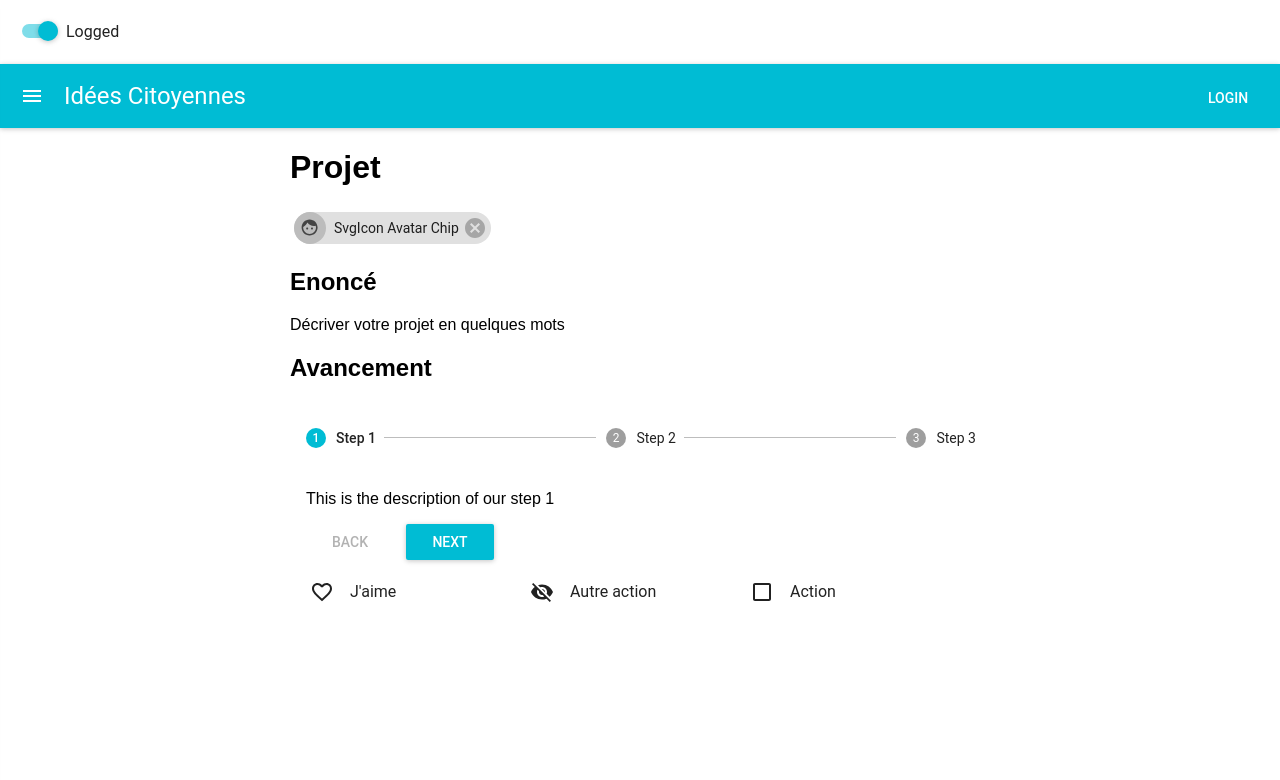
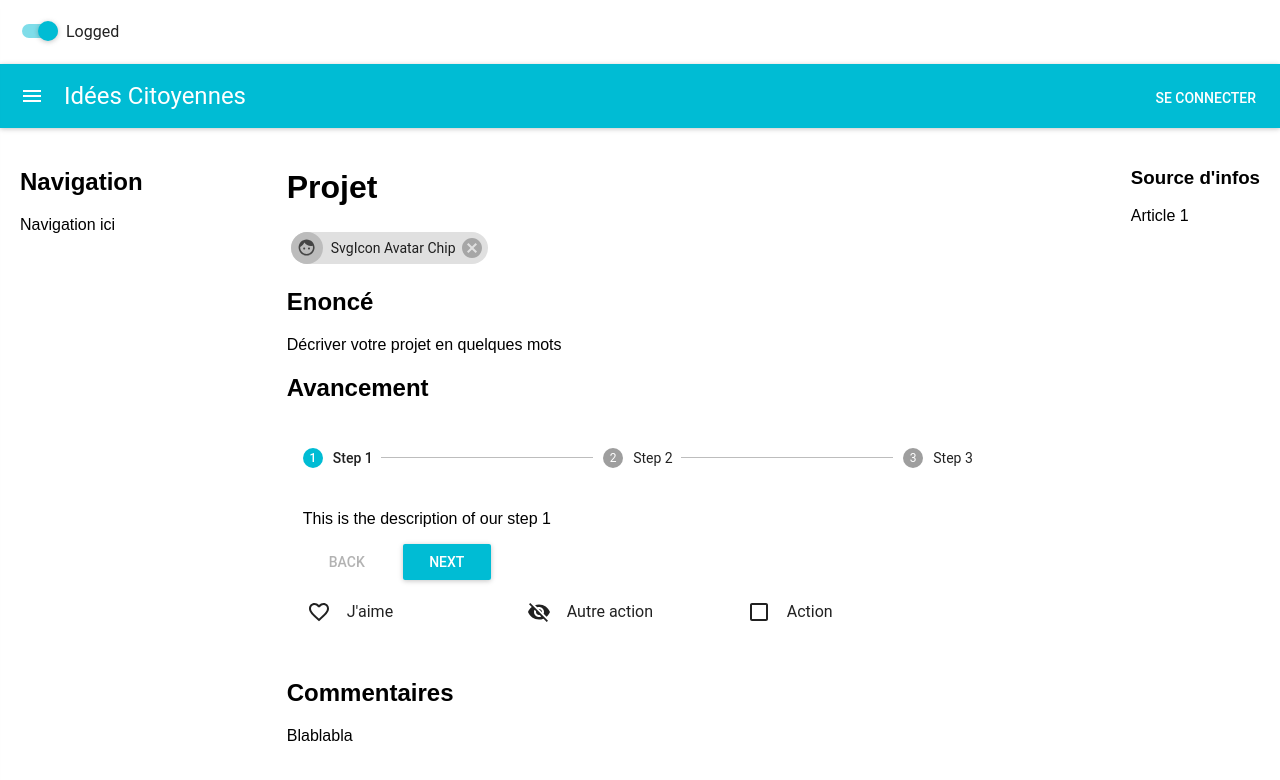
Before and after one commit to EstelleBarnoud/sim_project, a React (Create React App) app in the folder idees-citoyennes/: page / in a window 1280 px wide. Shown: the top 780 px of the page. Built offline with nearby package versions, Linux system fonts and the light colour scheme.

Commit message:
Navigation and Reaction component added, React logo removed, MyAppBar customized

```diff
--- a/idees-citoyennes/src/App.css
+++ b/idees-citoyennes/src/App.css
@@ -1,4 +1,5 @@
 .App {
   padding: 20px;
   display: flex;
+  margin:auto;
 }
--- a/idees-citoyennes/src/App.js
+++ b/idees-citoyennes/src/App.js
@@ -1,11 +1,12 @@
 import React, { Component } from 'react';
-import logo from './logo.svg';
 import './App.css';
 import MyAppBar from './MyAppBar';
+import Nav from './Nav';
 import Title from './Title';
 import Description from './Description';
 import Progress from './Progress';
 import ReactionBar from './ReactionBar';
+import Reactions from './Reactions';
 import MuiThemeProvider from 'material-ui/styles/MuiThemeProvider';
 
 class App extends Component {
@@ -16,11 +17,19 @@ class App extends Component {
           <header>
             <MyAppBar />
           </header>
-          <div style={{width: '100%', maxWidth: 700, margin: 'auto'}}>
-            <Title />
-            <Description />
-            <Progress />
-            <ReactionBar />
+          <div className="App">
+            <Nav />
+            <div style={{width: '100%', maxWidth: 700, margin: 'auto'}}>
+              <Title />
+              <Description />
+              <Progress />
+              <ReactionBar />
+              <Reactions />
+              </div>
+            <div>
+              <h3>Source d'infos</h3>
+              <p>Article 1</p>
+            </div>
           </div>
         </div>
       </ MuiThemeProvider>
--- a/idees-citoyennes/src/MyAppBar.js
+++ b/idees-citoyennes/src/MyAppBar.js
@@ -6,6 +6,7 @@ import IconMenu from 'material-ui/IconMenu';
 import MenuItem from 'material-ui/MenuItem';
 import FlatButton from 'material-ui/FlatButton';
 import Toggle from 'material-ui/Toggle';
+import Divider from 'material-ui/Divider';
 import MoreVertIcon from 'material-ui/svg-icons/navigation/more-vert';
 import NavigationClose from 'material-ui/svg-icons/navigation/close';
 
@@ -14,7 +15,7 @@ class Login extends Component {
 
   render() {
     return (
-      <FlatButton {...this.props} label="Login" />
+      <FlatButton {...this.props} label="Se connecter" />
     );
   }
 }
@@ -28,9 +29,10 @@ const Logged = (props) => (
     targetOrigin={{horizontal: 'right', vertical: 'top'}}
     anchorOrigin={{horizontal: 'right', vertical: 'top'}}
   >
-    <MenuItem primaryText="Refresh" />
-    <MenuItem primaryText="Help" />
-    <MenuItem primaryText="Sign out" />
+    <MenuItem primaryText="Mon compte" />
+    <MenuItem primaryText="Aide" />
+    <Divider />
+    <MenuItem primaryText="Se déconnecter" />
   </IconMenu>
 );
 
--- /dev/null
+++ b/idees-citoyennes/src/Nav.js
@@ -0,0 +1,15 @@
+import React from 'react';
+
+class Navigation extends React.Component
+{
+    render(){
+        return(
+                <div>
+                    <h2>Navigation</h2>
+                    <p>Navigation ici</p>
+                </div>
+              );
+    }
+}
+
+export default Navigation;
--- /dev/null
+++ b/idees-citoyennes/src/Reactions.js
@@ -0,0 +1,15 @@
+import React from 'react';
+
+class Reactions extends React.Component
+{
+    render(){
+        return(
+                <div>
+                    <h2>Commentaires</h2>
+                    <p>Blablabla</p>
+                </div>
+              );
+    }
+}
+
+export default Reactions;
```
Also changed, not shown: idees-citoyennes/src/logo.svg (deleted).
